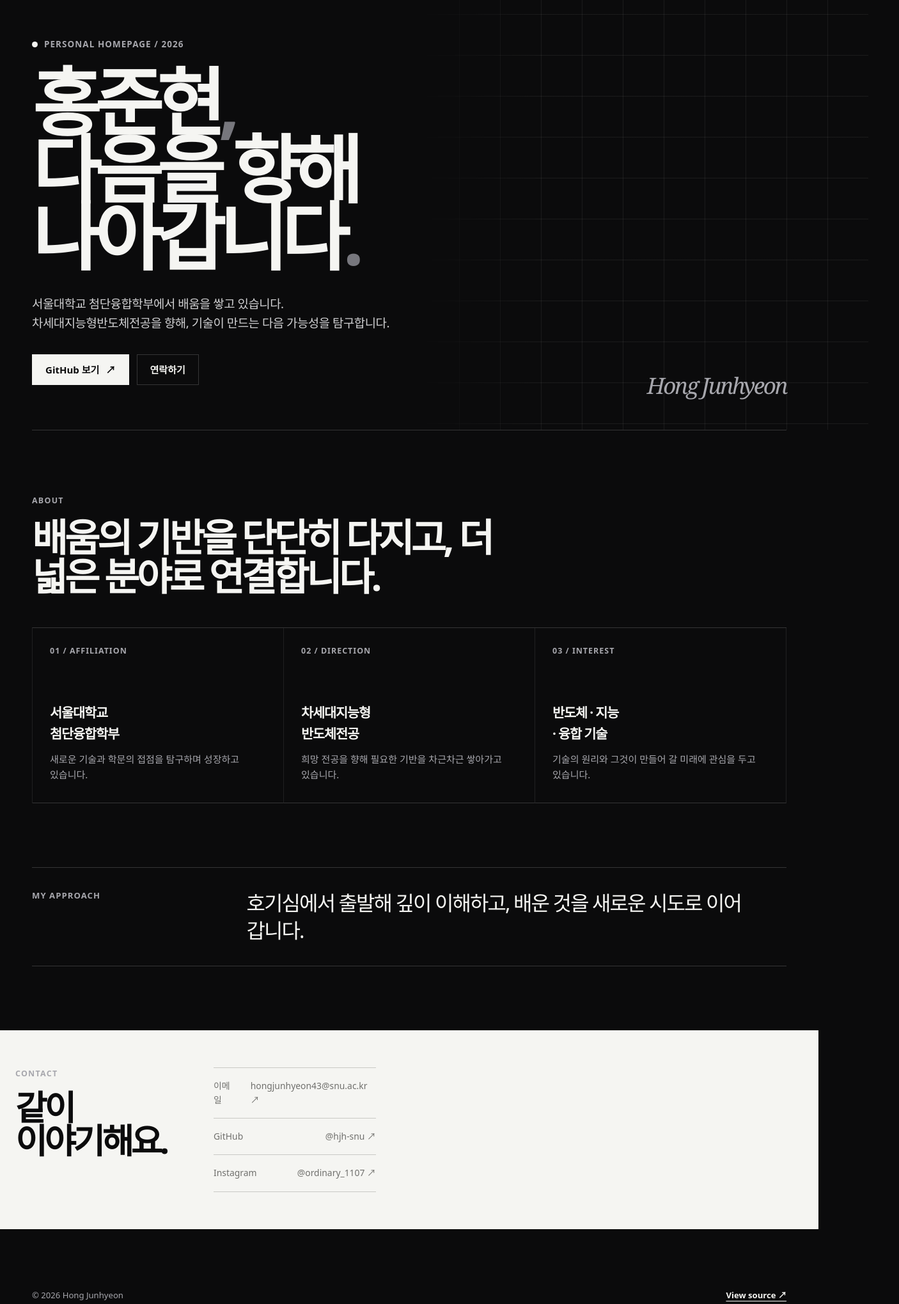
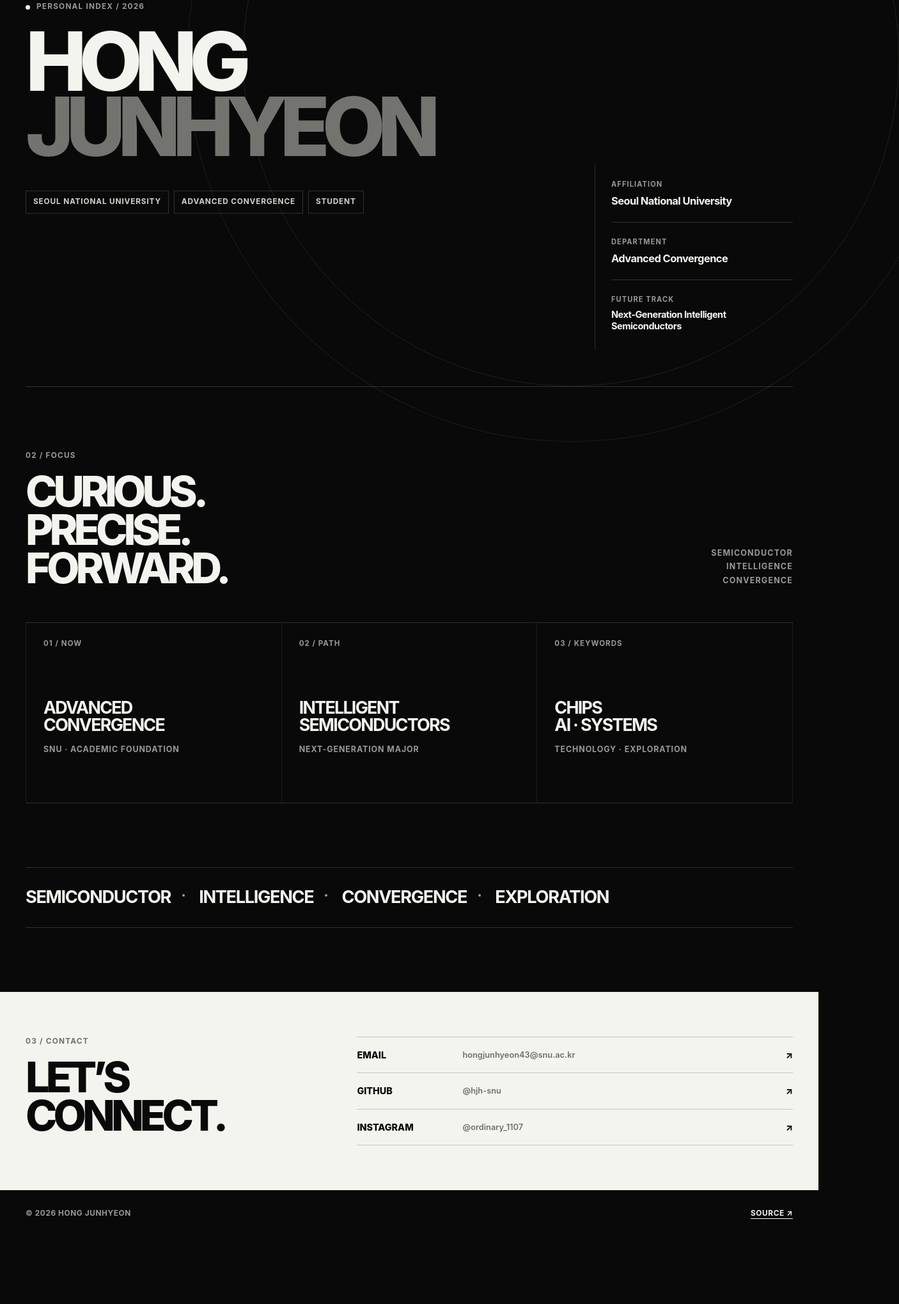
Before and after one commit to hjh-snu/hjh-snu, a plain HTML site: page index.html in a window 1280 px wide. Shown: the part 183-2222 px from the top of the page at 64% size, 1406 px wide, since content can reach past the window. After the commit the page ends 2129 px from the top, so only its background shows below. Drawn offline with Linux system fonts and the light colour scheme.

Commit message:
Use English keyword-focused homepage copy

```diff
--- a/index.html
+++ b/index.html
@@ -1,20 +1,20 @@
 <!doctype html>
-<html lang="ko">
+<html lang="en">
 <head>
   <meta charset="utf-8">
   <meta name="viewport" content="width=device-width, initial-scale=1">
-  <meta name="description" content="홍준현 — 서울대학교 첨단융합학부">
-  <meta name="theme-color" content="#0b0b0c">
-  <title>홍준현 — Home</title>
+  <meta name="description" content="Hong Junhyeon — Seoul National University, Advanced Convergence">
+  <meta name="theme-color" content="#090909">
+  <title>Hong Junhyeon</title>
   <style>
     :root {
-      --black: #0b0b0c;
-      --black-soft: #151517;
-      --white: #f5f5f2;
-      --gray: #a7a7ad;
-      --line: rgba(245, 245, 242, .18);
-      --line-soft: rgba(245, 245, 242, .09);
-      --max-width: 1180px;
+      --bg: #090909;
+      --surface: #111111;
+      --white: #f4f4ef;
+      --muted: #999995;
+      --line: rgba(244, 244, 239, .17);
+      --line-soft: rgba(244, 244, 239, .08);
+      --max: 1200px;
     }
 
     * { box-sizing: border-box; }
@@ -25,15 +25,15 @@
       margin: 0;
       overflow-x: hidden;
       color: var(--white);
-      background: var(--black);
-      font-family: Pretendard, "Noto Sans KR", "Apple SD Gothic Neo", system-ui, sans-serif;
-      line-height: 1.6;
+      background: var(--bg);
+      font-family: Inter, Pretendard, "Helvetica Neue", Arial, sans-serif;
+      line-height: 1.35;
     }
 
     a { color: inherit; }
 
     .wrap {
-      width: min(var(--max-width), calc(100% - 48px));
+      width: min(var(--max), calc(100% - 48px));
       margin: 0 auto;
     }
 
@@ -41,27 +41,33 @@
       display: flex;
       align-items: center;
       justify-content: space-between;
-      padding: 25px 0;
+      padding: 24px 0;
       border-bottom: 1px solid var(--line-soft);
     }
 
     .brand {
-      font-size: 1rem;
+      font-size: .9rem;
       font-weight: 800;
-      letter-spacing: -.04em;
+      letter-spacing: -.03em;
       text-decoration: none;
     }
 
-    .brand span {
-      color: var(--gray);
-      font-weight: 500;
+    .brand::after {
+      margin-left: 6px;
+      color: var(--muted);
+      content: "01";
+      font-size: .72rem;
+      font-weight: 600;
+      vertical-align: top;
     }
 
     nav {
       display: flex;
-      gap: 24px;
-      color: var(--gray);
-      font-size: .9rem;
+      gap: 26px;
+      color: var(--muted);
+      font-size: .74rem;
+      font-weight: 750;
+      letter-spacing: .08em;
     }
 
     nav a {
@@ -72,321 +78,348 @@
     nav a:hover,
     nav a:focus-visible { color: var(--white); }
 
-    main { padding-bottom: 64px; }
-
     .hero {
       position: relative;
-      min-height: 650px;
-      padding: clamp(92px, 13vw, 165px) 0 70px;
+      display: grid;
+      grid-template-columns: minmax(0, 1fr) 310px;
+      gap: 45px;
+      min-height: 720px;
+      padding: 118px 0 58px;
       border-bottom: 1px solid var(--line);
     }
 
-    .hero::before {
+    .hero::after {
       position: absolute;
-      top: 0;
-      right: -10vw;
+      right: -13vw;
+      bottom: 0;
       z-index: -1;
-      width: min(55vw, 720px);
-      height: 100%;
+      width: min(80vw, 1050px);
+      height: min(80vw, 1050px);
       content: "";
-      opacity: .8;
-      background-image:
-        linear-gradient(to right, var(--line-soft) 1px, transparent 1px),
-        linear-gradient(to bottom, var(--line-soft) 1px, transparent 1px);
-      background-size: 64px 64px;
-      mask-image: linear-gradient(to right, transparent, black 28%, black);
+      border: 1px solid var(--line-soft);
+      border-radius: 50%;
+      box-shadow: 0 0 0 min(7vw, 86px) var(--bg), 0 0 0 calc(min(7vw, 86px) + 1px) var(--line-soft);
     }
 
-    .eyebrow {
+    .index {
       display: flex;
       align-items: center;
       gap: 10px;
-      margin: 0 0 27px;
-      color: var(--gray);
-      font-size: .84rem;
-      font-weight: 700;
-      letter-spacing: .08em;
-      text-transform: uppercase;
+      margin: 0 0 26px;
+      color: var(--muted);
+      font-size: .74rem;
+      font-weight: 750;
+      letter-spacing: .1em;
     }
 
-    .eyebrow::before {
-      width: 9px;
-      height: 9px;
+    .index::before {
+      width: 7px;
+      height: 7px;
       content: "";
       background: var(--white);
       border-radius: 50%;
     }
 
     h1 {
-      max-width: 970px;
       margin: 0;
-      font-size: clamp(3.5rem, 9.1vw, 8.8rem);
-      font-weight: 750;
-      letter-spacing: -.085em;
-      line-height: .9;
-      word-break: keep-all;
+      font-size: clamp(4rem, 10vw, 9.8rem);
+      font-weight: 800;
+      letter-spacing: -.095em;
+      line-height: .79;
     }
 
-    h1 .muted { color: #77777d; }
-
-    .lead {
-      max-width: 580px;
-      margin: 38px 0 0;
-      color: #d0d0d2;
-      font-size: clamp(1rem, 2vw, 1.18rem);
-      letter-spacing: -.025em;
-      word-break: keep-all;
+    h1 span {
+      display: block;
+      white-space: nowrap;
     }
 
-    .actions {
+    h1 span:last-child { color: #737370; }
+
+    .tags {
       display: flex;
       flex-wrap: wrap;
-      gap: 12px;
-      margin-top: 34px;
+      gap: 8px;
+      max-width: 650px;
+      margin: 50px 0 0;
+      padding: 0;
+      list-style: none;
     }
 
-    .button {
-      display: inline-flex;
-      align-items: center;
-      gap: 10px;
-      min-height: 48px;
-      padding: 0 20px;
-      border: 1px solid var(--white);
-      background: var(--white);
-      color: var(--black);
-      font-size: .94rem;
-      font-weight: 800;
-      text-decoration: none;
-      transition: transform .2s ease, background .2s ease, color .2s ease;
+    .tags li {
+      padding: 9px 11px;
+      border: 1px solid var(--line);
+      color: #d2d2cc;
+      font-size: .74rem;
+      font-weight: 750;
+      letter-spacing: .07em;
     }
 
-    .button:hover,
-    .button:focus-visible {
-      transform: translateY(-3px);
-      background: transparent;
-      color: var(--white);
+    .profile {
+      align-self: end;
+      padding: 23px 0 4px 25px;
+      border-left: 1px solid var(--line);
     }
 
-    .button--ghost {
-      border-color: var(--line);
-      background: transparent;
-      color: var(--white);
+    .profile-row {
+      padding: 0 0 23px;
+      margin: 0 0 23px;
+      border-bottom: 1px solid var(--line);
     }
 
-    .button--ghost:hover,
-    .button--ghost:focus-visible {
-      border-color: var(--white);
-      background: var(--white);
-      color: var(--black);
+    .profile-row:last-child {
+      margin: 0;
+      border: 0;
     }
 
-    .signature {
-      position: absolute;
-      right: 0;
-      bottom: 42px;
-      color: var(--gray);
-      font-family: Georgia, serif;
-      font-size: clamp(1.25rem, 3vw, 2.2rem);
-      font-style: italic;
-      letter-spacing: -.07em;
+    .label {
+      display: block;
+      margin-bottom: 8px;
+      color: var(--muted);
+      font-size: .69rem;
+      font-weight: 750;
+      letter-spacing: .1em;
     }
 
-    .section { padding-top: 100px; }
-
-    .section-label {
-      margin: 0 0 17px;
-      color: var(--gray);
-      font-size: .78rem;
-      font-weight: 800;
-      letter-spacing: .1em;
-      text-transform: uppercase;
+    .value {
+      display: block;
+      font-size: 1.03rem;
+      font-weight: 650;
+      letter-spacing: -.035em;
+      line-height: 1.22;
     }
 
-    .section h2 {
-      max-width: 720px;
+    .value--small { font-size: .91rem; }
+
+    .section { padding: 100px 0 0; }
+
+    .section-intro {
+      display: grid;
+      grid-template-columns: 1fr minmax(200px, .55fr);
+      gap: 42px;
+      align-items: end;
+    }
+
+    .section-number {
+      margin: 0 0 18px;
+      color: var(--muted);
+      font-size: .74rem;
+      font-weight: 750;
+      letter-spacing: .1em;
+    }
+
+    h2 {
+      max-width: 710px;
       margin: 0;
-      font-size: clamp(2rem, 4.7vw, 4.4rem);
-      font-weight: 700;
-      letter-spacing: -.075em;
-      line-height: 1.02;
-      word-break: keep-all;
+      font-size: clamp(2.3rem, 5.2vw, 5rem);
+      font-weight: 780;
+      letter-spacing: -.09em;
+      line-height: .9;
+    }
+
+    .section-side {
+      margin: 0;
+      color: var(--muted);
+      font-size: .78rem;
+      font-weight: 750;
+      letter-spacing: .095em;
+      line-height: 1.75;
+      text-align: right;
     }
 
     .facts {
       display: grid;
       grid-template-columns: repeat(3, 1fr);
-      margin-top: 48px;
+      margin-top: 54px;
       border-top: 1px solid var(--line);
       border-left: 1px solid var(--line-soft);
     }
 
     .fact {
-      min-height: 270px;
-      padding: 26px 27px 32px;
+      min-height: 282px;
+      padding: 25px 27px;
       border-right: 1px solid var(--line-soft);
       border-bottom: 1px solid var(--line);
     }
 
-    .fact-index {
+    .fact code {
       display: block;
-      margin-bottom: 70px;
-      color: var(--gray);
-      font-size: .78rem;
-      font-weight: 700;
-      letter-spacing: .08em;
+      margin-bottom: 78px;
+      color: var(--muted);
+      font-family: inherit;
+      font-size: .72rem;
+      font-weight: 750;
+      letter-spacing: .09em;
     }
 
     .fact h3 {
       margin: 0;
-      font-size: 1.3rem;
-      letter-spacing: -.055em;
-      word-break: keep-all;
+      font-size: clamp(1.35rem, 2.1vw, 1.9rem);
+      font-weight: 670;
+      letter-spacing: -.065em;
+      line-height: 1.02;
+      word-break: break-word;
     }
 
     .fact p {
-      margin: 11px 0 0;
-      color: var(--gray);
-      font-size: .94rem;
-      word-break: keep-all;
+      margin: 15px 0 0;
+      color: var(--muted);
+      font-size: .78rem;
+      font-weight: 700;
+      letter-spacing: .07em;
+      line-height: 1.6;
     }
 
-    .statement {
-      display: grid;
-      grid-template-columns: minmax(120px, .35fr) 1fr;
-      gap: 40px;
+    .focus {
+      display: flex;
+      flex-wrap: wrap;
+      gap: 0;
       margin-top: 100px;
-      padding: 33px 0;
+      padding: 28px 0;
       border-top: 1px solid var(--line);
       border-bottom: 1px solid var(--line);
     }
 
-    .statement strong {
-      color: var(--gray);
-      font-size: .82rem;
-      letter-spacing: .08em;
+    .focus span {
+      position: relative;
+      margin-right: 22px;
+      padding-right: 22px;
+      font-size: clamp(1.1rem, 2.2vw, 1.7rem);
+      font-weight: 650;
+      letter-spacing: -.05em;
     }
 
-    .statement p {
-      max-width: 780px;
-      margin: 0;
-      font-size: clamp(1.23rem, 2.65vw, 2rem);
-      font-weight: 500;
-      letter-spacing: -.06em;
-      line-height: 1.35;
-      word-break: keep-all;
+    .focus span:not(:last-child)::after {
+      position: absolute;
+      top: .48em;
+      right: 0;
+      width: 4px;
+      height: 4px;
+      content: "";
+      background: var(--muted);
+      border-radius: 50%;
     }
 
     .contact {
-      display: grid;
-      grid-template-columns: 1fr 1fr;
-      gap: 56px;
-      align-items: end;
       margin-top: 100px;
-      padding: 58px 0;
+      padding: 70px 0;
       background: var(--white);
-      color: var(--black);
+      color: var(--bg);
     }
 
     .contact-inner {
       display: grid;
-      grid-template-columns: 1fr 1fr;
-      gap: 56px;
-      width: min(var(--max-width), calc(100% - 48px));
+      grid-template-columns: .8fr 1.2fr;
+      gap: 64px;
+      width: min(var(--max), calc(100% - 48px));
       margin: 0 auto;
     }
 
-    .contact h2 {
-      max-width: 390px;
-      margin: 0;
-      font-size: clamp(2.15rem, 4.2vw, 4.1rem);
-      letter-spacing: -.08em;
-      line-height: .98;
-      word-break: keep-all;
+    .contact .section-number { color: #6f6f6b; }
+
+    .contact h2 { max-width: 420px; }
+
+    .links {
+      border-top: 1px solid #c5c5c0;
     }
 
-    .contact-links {
+    .links a {
       display: grid;
-      border-top: 1px solid #c9c9c5;
-    }
-
-    .contact-links a {
-      display: flex;
+      grid-template-columns: 145px 1fr auto;
+      gap: 20px;
       align-items: center;
-      justify-content: space-between;
-      gap: 20px;
-      padding: 17px 0;
-      border-bottom: 1px solid #c9c9c5;
-      font-size: 1rem;
-      font-weight: 700;
+      padding: 18px 0;
+      border-bottom: 1px solid #c5c5c0;
+      font-size: .9rem;
+      font-weight: 760;
       text-decoration: none;
       transition: padding .2s ease;
     }
 
-    .contact-links a:hover,
-    .contact-links a:focus-visible { padding-left: 9px; }
+    .links a:hover,
+    .links a:focus-visible { padding-left: 8px; }
 
-    .contact-links span {
-      color: #70706d;
-      font-size: .87rem;
-      font-weight: 500;
+    .links span:nth-child(2) {
+      color: #6f6f6b;
+      font-size: .8rem;
+      font-weight: 600;
     }
 
     footer {
       display: flex;
-      align-items: center;
       justify-content: space-between;
       gap: 24px;
-      padding: 29px 0 42px;
-      color: var(--gray);
-      font-size: .82rem;
+      padding: 29px 0 40px;
+      color: var(--muted);
+      font-size: .74rem;
+      font-weight: 650;
+      letter-spacing: .05em;
     }
 
     footer a {
       color: var(--white);
-      font-weight: 700;
       text-underline-offset: 4px;
     }
 
-    @media (max-width: 760px) {
-      .wrap { width: min(100% - 32px, var(--max-width)); }
+    @media (max-width: 780px) {
+      .wrap { width: min(100% - 32px, var(--max)); }
 
       header { padding: 20px 0; }
 
-      nav { gap: 15px; font-size: .81rem; }
+      nav { gap: 15px; font-size: .67rem; }
 
       .hero {
-        min-height: 610px;
-        padding: 95px 0 100px;
+        grid-template-columns: 1fr;
+        min-height: auto;
+        gap: 80px;
+        padding: 95px 0 48px;
       }
 
-      .hero::before {
-        width: 88vw;
-        right: -20vw;
-        background-size: 45px 45px;
+      .hero::after { right: -47vw; bottom: 8%; }
+
+      h1 { font-size: clamp(3.65rem, 16vw, 6.7rem); }
+
+      .tags { margin-top: 37px; }
+
+      .profile {
+        width: min(100%, 350px);
+        padding-left: 20px;
       }
-
-      .signature { bottom: 36px; }
 
       .section { padding-top: 76px; }
 
-      .facts { grid-template-columns: 1fr; margin-top: 34px; }
+      .section-intro { grid-template-columns: 1fr; gap: 22px; }
 
-      .fact { min-height: auto; padding: 25px 22px 30px; }
+      .section-side { text-align: left; }
 
-      .fact-index { margin-bottom: 31px; }
-
-      .statement {
+      .facts {
         grid-template-columns: 1fr;
-        gap: 11px;
-        margin-top: 76px;
+        margin-top: 37px;
       }
 
-      .contact { margin-top: 76px; padding: 46px 0; }
+      .fact { min-height: 215px; padding: 23px 21px; }
+
+      .fact code { margin-bottom: 46px; }
+
+      .focus { margin-top: 76px; }
+
+      .contact { margin-top: 76px; padding: 50px 0; }
 
       .contact-inner {
         grid-template-columns: 1fr;
-        gap: 38px;
-        width: min(100% - 32px, var(--max-width));
+        gap: 40px;
+        width: min(100% - 32px, var(--max));
+      }
+
+      .links a {
+        grid-template-columns: 1fr auto;
+        gap: 8px 16px;
+      }
+
+      .links span:nth-child(2) { grid-column: 1 / 2; }
+
+      .links span:last-child {
+        grid-column: 2 / 3;
+        grid-row: 1 / 3;
       }
 
       footer {
@@ -400,75 +433,98 @@
 </head>
 <body>
   <header class="wrap">
-    <a class="brand" href="#top" aria-label="홍준현 홈페이지 처음으로">JUNHYEON <span>HONG</span></a>
-    <nav aria-label="주요 메뉴">
-      <a href="#about">소개</a>
-      <a href="#direction">방향</a>
-      <a href="#contact">연락처</a>
+    <a class="brand" href="#top" aria-label="Hong Junhyeon home">HJH</a>
+    <nav aria-label="Main navigation">
+      <a href="#profile">PROFILE</a>
+      <a href="#focus">FOCUS</a>
+      <a href="#contact">CONTACT</a>
     </nav>
   </header>
 
   <main id="top">
-    <section class="hero wrap" aria-labelledby="main-title">
-      <p class="eyebrow">Personal Homepage / 2026</p>
-      <h1 id="main-title">홍준현<span class="muted">,</span><br>다음을 향해<br>나아갑니다<span class="muted">.</span></h1>
-      <p class="lead">
-        서울대학교 첨단융합학부에서 배움을 쌓고 있습니다.
-        차세대지능형반도체전공을 향해, 기술이 만드는 다음 가능성을 탐구합니다.
-      </p>
-      <div class="actions">
-        <a class="button" href="https://github.com/hjh-snu" target="_blank" rel="noreferrer">GitHub 보기 <span aria-hidden="true">↗</span></a>
-        <a class="button button--ghost" href="#contact">연락하기</a>
+    <section class="hero wrap" aria-labelledby="name">
+      <div>
+        <p class="index">PERSONAL INDEX / 2026</p>
+        <h1 id="name"><span>HONG</span><span>JUNHYEON</span></h1>
+        <ul class="tags" aria-label="Profile keywords">
+          <li>SEOUL NATIONAL UNIVERSITY</li>
+          <li>ADVANCED CONVERGENCE</li>
+          <li>STUDENT</li>
+        </ul>
       </div>
-      <div class="signature" aria-hidden="true">Hong Junhyeon</div>
+
+      <aside class="profile" id="profile" aria-label="Profile details">
+        <div class="profile-row">
+          <span class="label">AFFILIATION</span>
+          <span class="value">Seoul National University</span>
+        </div>
+        <div class="profile-row">
+          <span class="label">DEPARTMENT</span>
+          <span class="value">Advanced Convergence</span>
+        </div>
+        <div class="profile-row">
+          <span class="label">FUTURE TRACK</span>
+          <span class="value value--small">Next-Generation Intelligent Semiconductors</span>
+        </div>
+      </aside>
     </section>
 
-    <section class="section wrap" id="about" aria-labelledby="about-title">
-      <p class="section-label">About</p>
-      <h2 id="about-title">배움의 기반을 단단히 다지고, 더 넓은 분야로 연결합니다.</h2>
+    <section class="section wrap" id="focus" aria-labelledby="focus-title">
+      <div class="section-intro">
+        <div>
+          <p class="section-number">02 / FOCUS</p>
+          <h2 id="focus-title">CURIOUS.<br>PRECISE.<br>FORWARD.</h2>
+        </div>
+        <p class="section-side">SEMICONDUCTOR<br>INTELLIGENCE<br>CONVERGENCE</p>
+      </div>
 
       <div class="facts">
         <article class="fact">
-          <span class="fact-index">01 / AFFILIATION</span>
-          <h3>서울대학교<br>첨단융합학부</h3>
-          <p>새로운 기술과 학문의 접점을 탐구하며 성장하고 있습니다.</p>
-        </article>
-        <article class="fact" id="direction">
-          <span class="fact-index">02 / DIRECTION</span>
-          <h3>차세대지능형<br>반도체전공</h3>
-          <p>희망 전공을 향해 필요한 기반을 차근차근 쌓아가고 있습니다.</p>
+          <code>01 / NOW</code>
+          <h3>ADVANCED<br>CONVERGENCE</h3>
+          <p>SNU · ACADEMIC FOUNDATION</p>
         </article>
         <article class="fact">
-          <span class="fact-index">03 / INTEREST</span>
-          <h3>반도체 · 지능<br>· 융합 기술</h3>
-          <p>기술의 원리와 그것이 만들어 갈 미래에 관심을 두고 있습니다.</p>
+          <code>02 / PATH</code>
+          <h3>INTELLIGENT<br>SEMICONDUCTORS</h3>
+          <p>NEXT-GENERATION MAJOR</p>
+        </article>
+        <article class="fact">
+          <code>03 / KEYWORDS</code>
+          <h3>CHIPS<br>AI · SYSTEMS</h3>
+          <p>TECHNOLOGY · EXPLORATION</p>
         </article>
       </div>
 
-      <div class="statement">
-        <strong>MY APPROACH</strong>
-        <p>호기심에서 출발해 깊이 이해하고, 배운 것을 새로운 시도로 이어 갑니다.</p>
+      <div class="focus" aria-label="Interest keywords">
+        <span>SEMICONDUCTOR</span>
+        <span>INTELLIGENCE</span>
+        <span>CONVERGENCE</span>
+        <span>EXPLORATION</span>
       </div>
     </section>
 
     <section class="contact" id="contact" aria-labelledby="contact-title">
       <div class="contact-inner">
         <div>
-          <p class="section-label">Contact</p>
-          <h2 id="contact-title">같이 이야기해요.</h2>
+          <p class="section-number">03 / CONTACT</p>
+          <h2 id="contact-title">LET’S<br>CONNECT.</h2>
         </div>
-        <div class="contact-links">
+        <div class="links">
           <a href="mailto:hongjunhyeon43@snu.ac.kr">
-            <span>이메일</span>
-            <span>hongjunhyeon43@snu.ac.kr ↗</span>
+            <span>EMAIL</span>
+            <span>hongjunhyeon43@snu.ac.kr</span>
+            <span aria-hidden="true">↗</span>
           </a>
           <a href="https://github.com/hjh-snu" target="_blank" rel="noreferrer">
-            <span>GitHub</span>
-            <span>@hjh-snu ↗</span>
+            <span>GITHUB</span>
+            <span>@hjh-snu</span>
+            <span aria-hidden="true">↗</span>
           </a>
           <a href="https://www.instagram.com/ordinary_1107/" target="_blank" rel="noreferrer">
-            <span>Instagram</span>
-            <span>@ordinary_1107 ↗</span>
+            <span>INSTAGRAM</span>
+            <span>@ordinary_1107</span>
+            <span aria-hidden="true">↗</span>
           </a>
         </div>
       </div>
@@ -476,8 +532,8 @@
   </main>
 
   <footer class="wrap">
-    <span>© 2026 Hong Junhyeon</span>
-    <a href="https://github.com/hjh-snu/hjh-snu" target="_blank" rel="noreferrer">View source ↗</a>
+    <span>© 2026 HONG JUNHYEON</span>
+    <a href="https://github.com/hjh-snu/hjh-snu" target="_blank" rel="noreferrer">SOURCE ↗</a>
   </footer>
 </body>
 </html>
```
